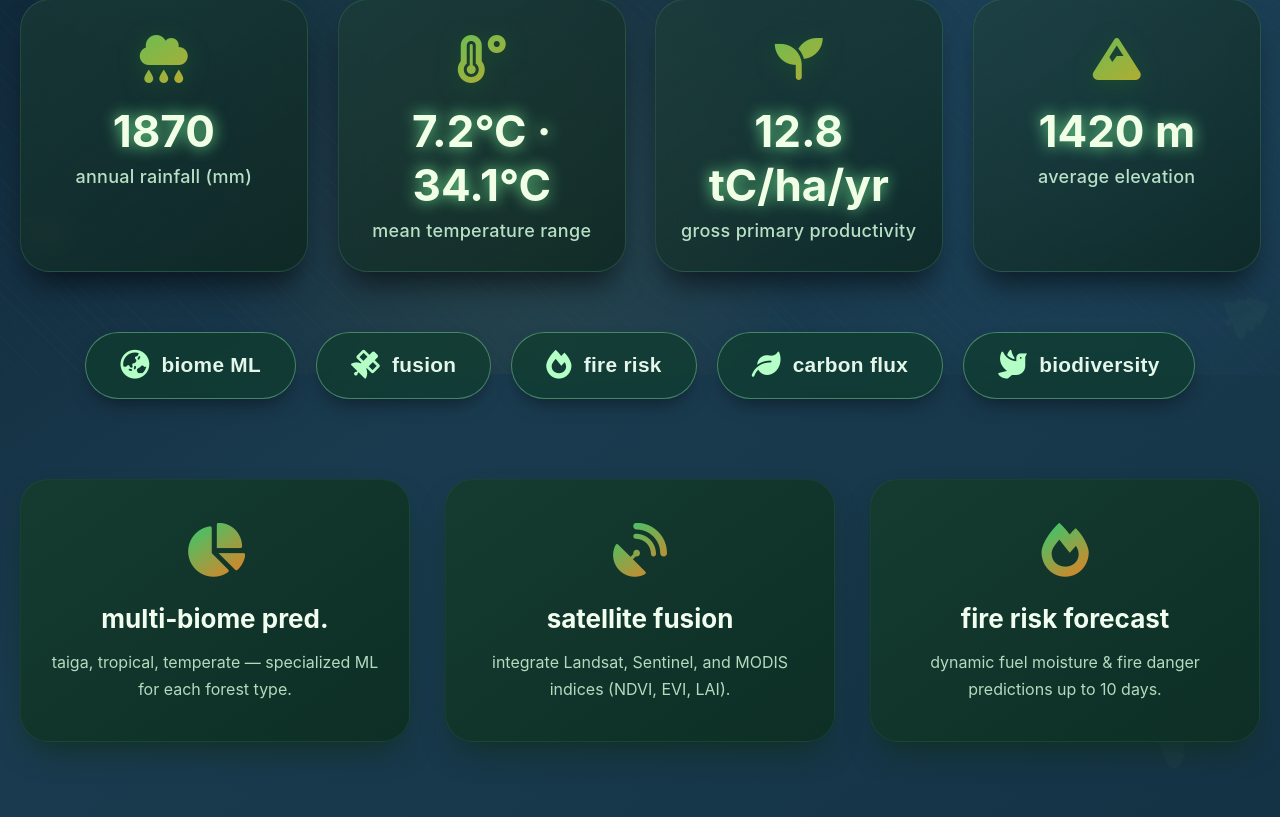
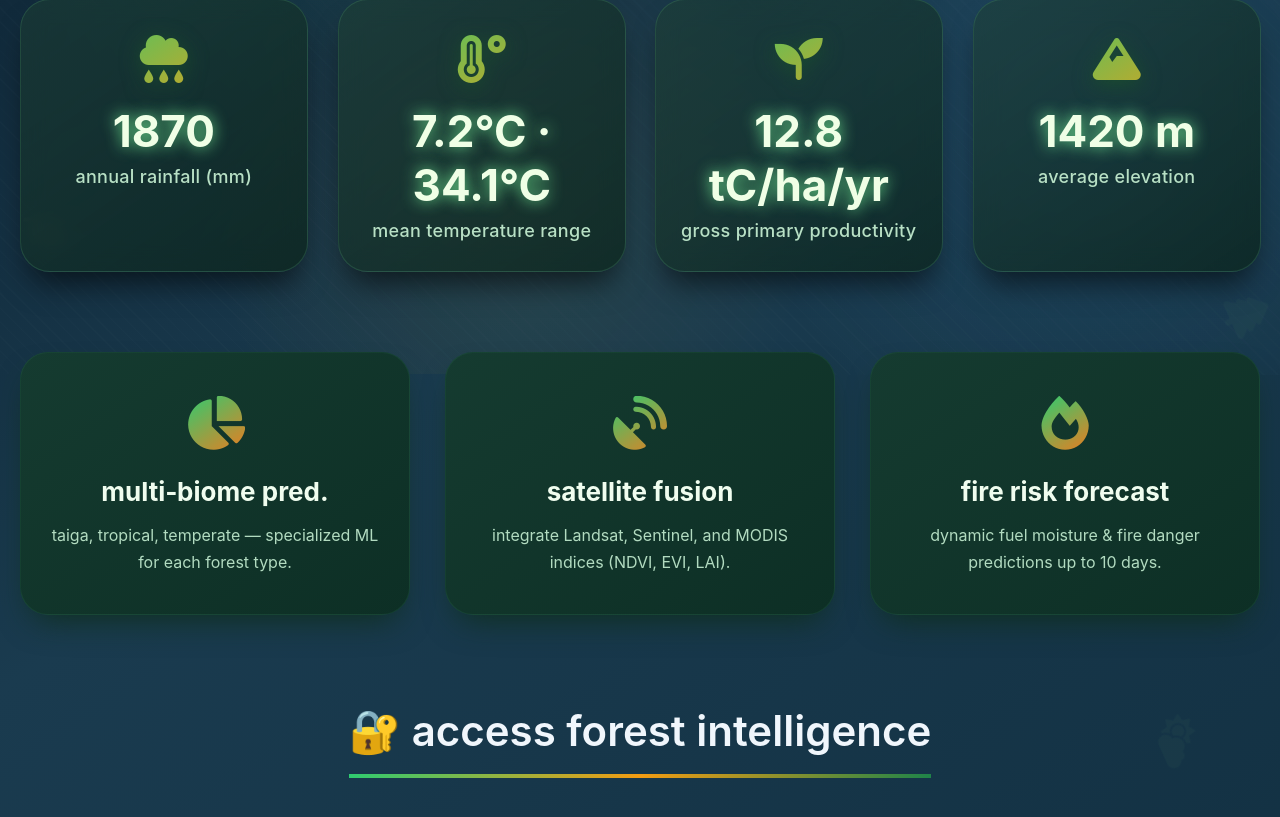
Before and after one commit to atcdeep/Forest-Prediction, a Flask app: page / in a window 1280 px wide. Shown: the part 429-1246 px from the top of the page. Run offline with Flask 3, Linux system fonts and the light colour scheme.

Commit message:
Remove core feature buttons from main.html
Removed core feature buttons section from the main template.

```diff
--- a/templates/main.html
+++ b/templates/main.html
@@ -1119,14 +1119,7 @@
             </div>
         </div>
 
-        <!-- 5 main feature buttons (core actions) -->
-        <div class="core-buttons">
-            <button class="core-btn" data-feature="biome"><i class="fas fa-globe-asia"></i> biome ML</button>
-            <button class="core-btn" data-feature="satellite"><i class="fas fa-satellite"></i> fusion</button>
-            <button class="core-btn" data-feature="fire"><i class="fas fa-fire"></i> fire risk</button>
-            <button class="core-btn" data-feature="carbon"><i class="fas fa-leaf"></i> carbon flux</button>
-            <button class="core-btn" data-feature="biodiversity"><i class="fas fa-dove"></i> biodiversity</button>
-        </div>
+
 
         <!-- feature cards -->
         <div class="feature-grid">
@@ -1320,4 +1313,4 @@
     </script>
 </body>
 
-    </html>
+</html>
```
